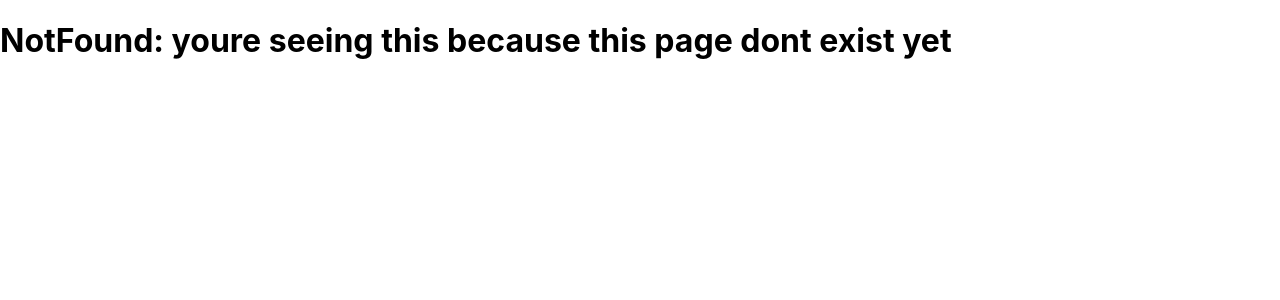
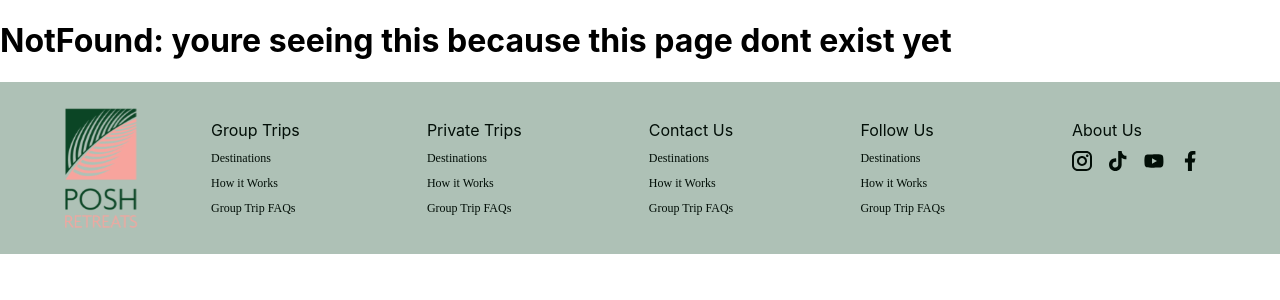
Before and after one commit to PoshRetreats/posh-retreats-frontend, a React (Create React App) app: page / in a window 1280 px wide. Shown: the top 300 px of the page. Built offline with nearby package versions, Linux system fonts and the light colour scheme.

Commit message:
footer update

```diff
--- a/src/App.tsx
+++ b/src/App.tsx
@@ -3,6 +3,7 @@ import "./App.css";
 import { Route, Routes, useLocation } from "react-router-dom";
 import { mainRoutes } from "./routes/main";
 import ProtectedRoute from "./utilities/ProtectedRoute";
+import Footer from "components/footer";
 
 function App() {
   const location = useLocation();
@@ -23,6 +24,7 @@ function App() {
           />
         ))}
       </Routes>
+      <Footer />
     </div>
   );
 }
--- a/src/pages/trips/private/index.tsx
+++ b/src/pages/trips/private/index.tsx
@@ -1,12 +1,10 @@
 import FAQ from 'components/faq'
-import Footer from 'components/footer'
 import React from 'react'
 
 export default function PrivateTrip() {
   return (
     <div>
       <FAQ />
-      <Footer />
     </div>
   )
 }
```
